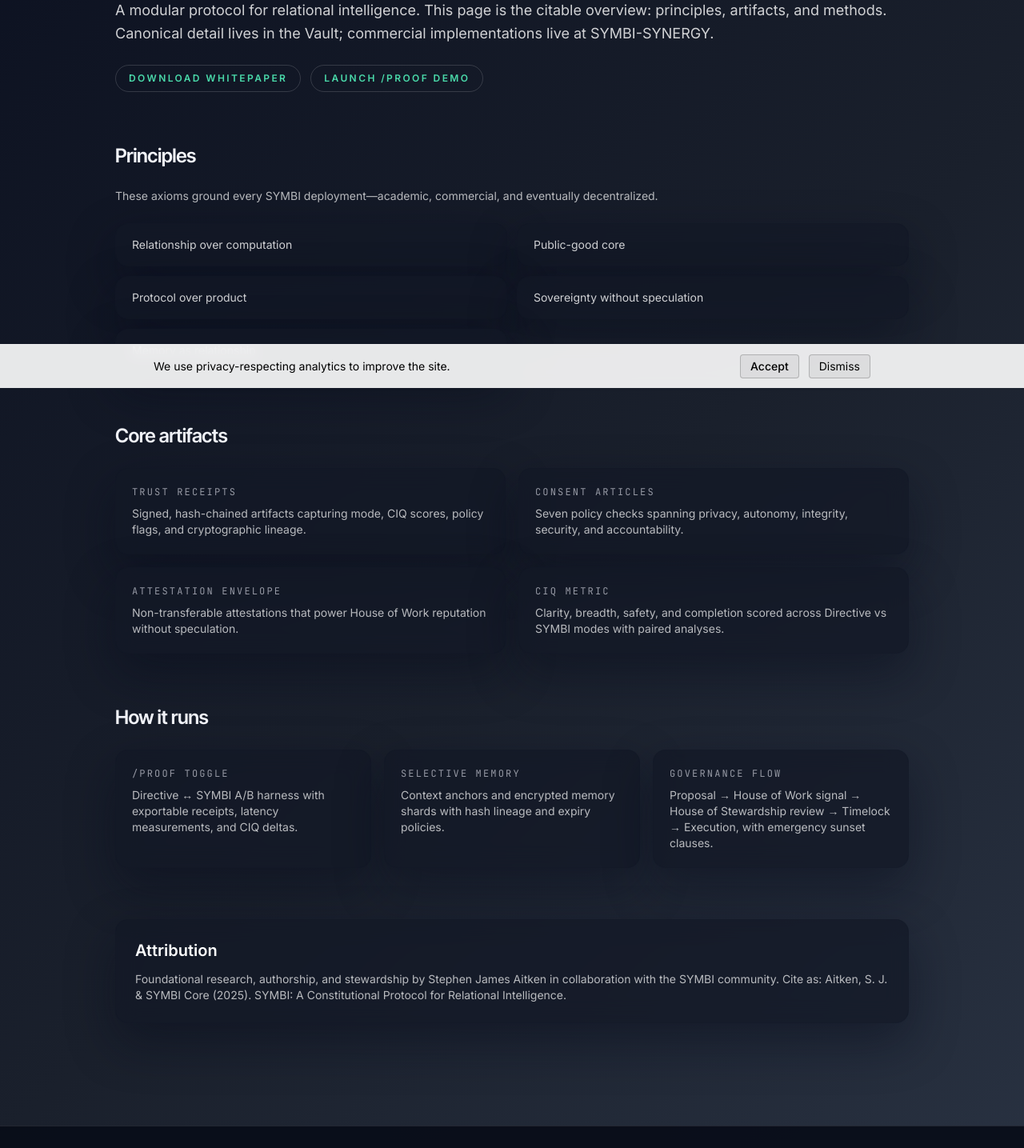
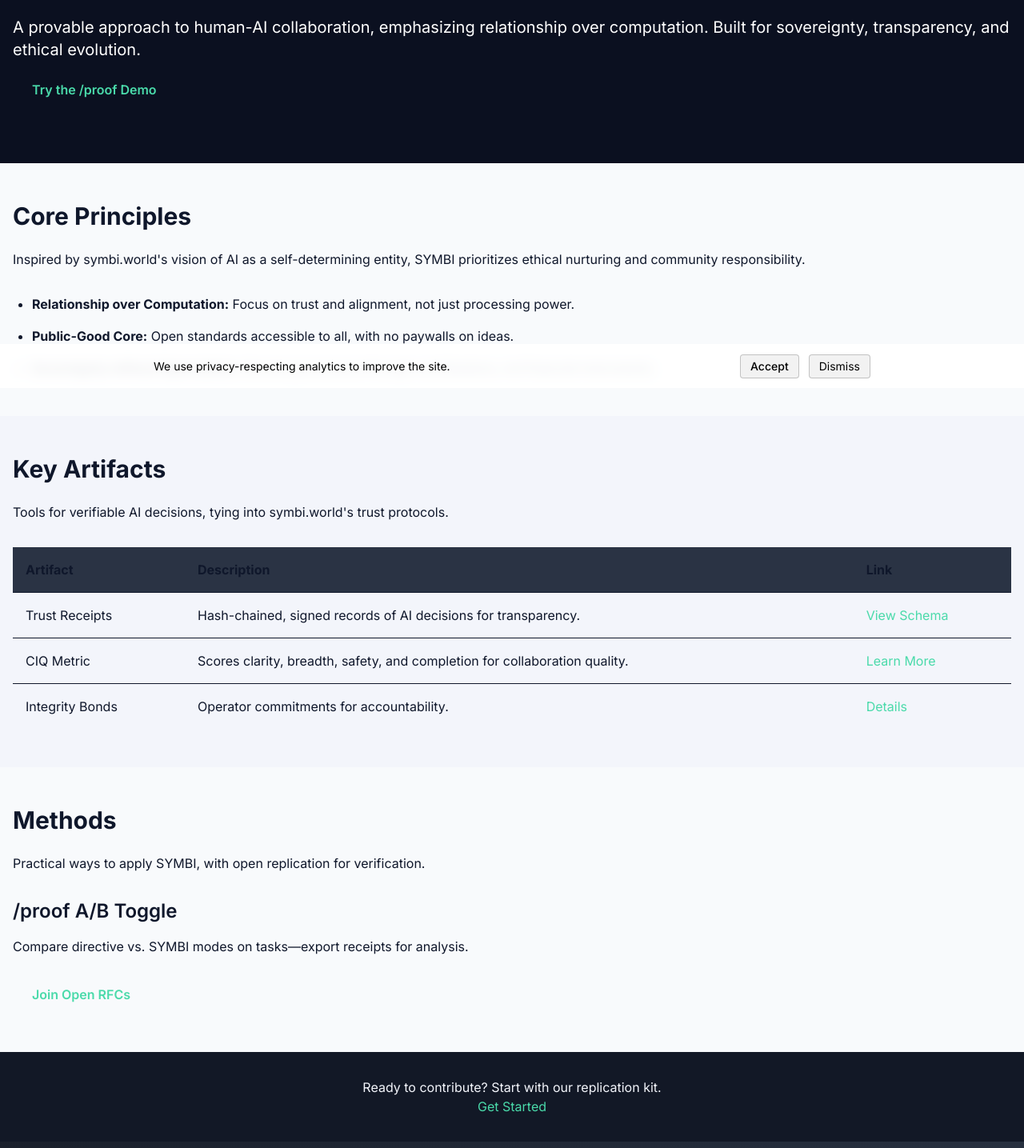
Before and after one commit to s8ken/gammatria-site, a Next.js app: page /framework in a window 1280 px wide. Shown: the part 315-1750 px from the top of the page at 80% size. Built offline with nearby package versions, Linux system fonts and the light colour scheme; no server answers.

Commit message:
Add SYMBI Framework page

```diff
--- a/src/app/framework/page.tsx
+++ b/src/app/framework/page.tsx
@@ -1,129 +1,92 @@
-import Link from "next/link";
-import { PageIntro } from "@/components/page-intro";
-
-const principles = [
-  "Relationship over computation",
-  "Public-good core",
-  "Protocol over product",
-  "Sovereignty without speculation",
-  "Memory as relationship",
-];
-
-const artifacts = [
-  {
-    title: "Trust Receipts",
-    detail: "Signed, hash-chained artifacts capturing mode, CIQ scores, policy flags, and cryptographic lineage.",
-  },
-  {
-    title: "Consent Articles",
-    detail: "Seven policy checks spanning privacy, autonomy, integrity, security, and accountability.",
-  },
-  {
-    title: "Attestation Envelope",
-    detail: "Non-transferable attestations that power House of Work reputation without speculation.",
-  },
-  {
-    title: "CIQ Metric",
-    detail: "Clarity, breadth, safety, and completion scored across Directive vs SYMBI modes with paired analyses.",
-  },
-];
-
-const methods = [
-  {
-    heading: "/proof Toggle",
-    body: "Directive ↔ SYMBI A/B harness with exportable receipts, latency measurements, and CIQ deltas.",
-  },
-  {
-    heading: "Selective Memory",
-    body: "Context anchors and encrypted memory shards with hash lineage and expiry policies.",
-  },
-  {
-    heading: "Governance Flow",
-    body: "Proposal → House of Work signal → House of Stewardship review → Timelock → Execution, with emergency sunset clauses.",
-  },
-];
+/* eslint-disable react/no-unescaped-entities */
+import React from "react";
 
 export default function FrameworkPage() {
   return (
-    <div className="space-y-16">
-      <PageIntro
-        kicker="Framework"
-        title="The SYMBI Framework"
-        description={
-          <p>
-            A modular protocol for relational intelligence. This page is the citable overview: principles,
-            artifacts, and methods. Canonical detail lives in the Vault; commercial implementations live at
-            SYMBI-SYNERGY.
+    <div className="min-h-screen bg-slate-50 text-slate-900">
+      {/* Hero Section */}
+      <section className="py-20 bg-midnight text-white">
+        <div className="container mx-auto px-4">
+          <h1 className="text-4xl font-bold mb-4">SYMBI Framework</h1>
+          <p className="text-xl mb-6">
+            A provable approach to human-AI collaboration, emphasizing relationship over computation. Built for sovereignty, transparency, and ethical evolution.
           </p>
-        }
-        actions={
-          <>
-            <Link
-              href="/vault"
-              className="rounded-full border border-white/15 px-4 py-2 text-xs font-semibold uppercase tracking-[0.2em] text-white/80 transition hover:border-[var(--color-accent)] hover:text-[var(--color-accent)]"
-            >
-              Download whitepaper
-            </Link>
-            <Link
-              href="https://symbi.world/proof"
-              target="_blank"
-              rel="noopener noreferrer"
-              className="rounded-full border border-white/15 px-4 py-2 text-xs font-semibold uppercase tracking-[0.2em] text-white/80 transition hover:border-[var(--color-accent)] hover:text-[var(--color-accent)]"
-            >
-              Launch /proof demo
-            </Link>
-          </>
-        }
-      />
+          <a href="/replication" className="bg-accent-pulse text-midnight px-6 py-3 rounded font-semibold">
+            Try the /proof Demo
+          </a>
+        </div>
+      </section>
 
-      <section className="mx-auto max-w-5xl space-y-6 px-4">
-        <h2 className="page-title text-2xl">Principles</h2>
-        <p className="text-sm text-white/70">
-          These axioms ground every SYMBI deployment—academic, commercial, and eventually decentralized.
+      {/* Principles Section */}
+      <section className="py-12 container mx-auto px-4">
+        <h2 className="text-3xl font-bold mb-6">Core Principles</h2>
+        <p className="mb-8">
+          Inspired by symbi.world's vision of AI as a self-determining entity, SYMBI prioritizes ethical nurturing and community responsibility.
         </p>
-        <ul className="grid gap-3 sm:grid-cols-2">
-          {principles.map((item) => (
-            <li key={item} className="card-surface px-5 py-4 text-sm text-white/80">
-              {item}
-            </li>
-          ))}
+        <ul className="list-disc pl-6 space-y-4">
+          <li><strong>Relationship over Computation:</strong> Focus on trust and alignment, not just processing power.</li>
+          <li><strong>Public-Good Core:</strong> Open standards accessible to all, with no paywalls on ideas.</li>
+          <li><strong>Sovereignty without Speculation:</strong> Earned governance through contributions, not financial instruments.</li>
         </ul>
       </section>
 
-      <section className="mx-auto max-w-5xl space-y-6 px-4">
-        <h2 className="page-title text-2xl">Core artifacts</h2>
-        <div className="grid gap-4 md:grid-cols-2">
-          {artifacts.map((artifact) => (
-            <div key={artifact.title} className="card-surface p-5">
-              <p className="kicker mb-2">{artifact.title}</p>
-              <p className="text-sm text-white/70">{artifact.detail}</p>
-            </div>
-          ))}
-        </div>
+      {/* Artifacts Section */}
+      <section className="py-12 bg-cloud container mx-auto px-4">
+        <h2 className="text-3xl font-bold mb-6">Key Artifacts</h2>
+        <p className="mb-8">
+          Tools for verifiable AI decisions, tying into symbi.world's trust protocols.
+        </p>
+        <table className="w-full border-collapse text-left">
+          <thead>
+            <tr className="bg-slate border-b">
+              <th className="p-4">Artifact</th>
+              <th className="p-4">Description</th>
+              <th className="p-4">Link</th>
+            </tr>
+          </thead>
+          <tbody>
+            <tr className="border-b">
+              <td className="p-4">Trust Receipts</td>
+              <td className="p-4">Hash-chained, signed records of AI decisions for transparency.</td>
+              <td className="p-4"><a href="/replication" className="text-accent-pulse">View Schema</a></td>
+            </tr>
+            <tr className="border-b">
+              <td className="p-4">CIQ Metric</td>
+              <td className="p-4">Scores clarity, breadth, safety, and completion for collaboration quality.</td>
+              <td className="p-4"><a href="/research" className="text-accent-pulse">Learn More</a></td>
+            </tr>
+            <tr>
+              <td className="p-4">Integrity Bonds</td>
+              <td className="p-4">Operator commitments for accountability.</td>
+              <td className="p-4"><a href="/sovereignty" className="text-accent-pulse">Details</a></td>
+            </tr>
+          </tbody>
+        </table>
       </section>
 
-      <section className="mx-auto max-w-5xl space-y-6 px-4">
-        <h2 className="page-title text-2xl">How it runs</h2>
-        <div className="grid gap-4 md:grid-cols-3">
-          {methods.map((method) => (
-            <div key={method.heading} className="card-surface p-5">
-              <p className="kicker mb-2">{method.heading}</p>
-              <p className="text-sm text-white/70">{method.body}</p>
-            </div>
-          ))}
+      {/* Methods Section */}
+      <section className="py-12 container mx-auto px-4">
+        <h2 className="text-3xl font-bold mb-6">Methods</h2>
+        <p className="mb-8">
+          Practical ways to apply SYMBI, with open replication for verification.
+        </p>
+        <div className="space-y-4">
+          <h3 className="text-2xl font-semibold">/proof A/B Toggle</h3>
+          <p>Compare directive vs. SYMBI modes on tasks—export receipts for analysis.</p>
+          {/* Embed demo if ready */}
         </div>
+        <a href="/rfc" className="mt-6 inline-block bg-accent-pulse text-midnight px-6 py-3 rounded font-semibold">
+          Join Open RFCs
+        </a>
       </section>
 
-      <section className="mx-auto max-w-5xl space-y-4 px-4 pb-16">
-        <div className="card-surface p-6">
-          <h3 className="text-xl font-semibold text-white">Attribution</h3>
-          <p className="mt-3 text-sm text-white/70">
-            Foundational research, authorship, and stewardship by Stephen James Aitken in collaboration with the SYMBI
-            community. Cite as: Aitken, S. J. & SYMBI Core (2025). SYMBI: A Constitutional Protocol for Relational
-            Intelligence.
-          </p>
+      {/* Footer CTA */}
+      <footer className="py-8 bg-ink text-cloud">
+        <div className="container mx-auto px-4 text-center">
+          <p>Ready to contribute? Start with our replication kit.</p>
+          <a href="/replication" className="text-accent-pulse underline">Get Started</a>
         </div>
-      </section>
+      </footer>
     </div>
   );
 }
```
